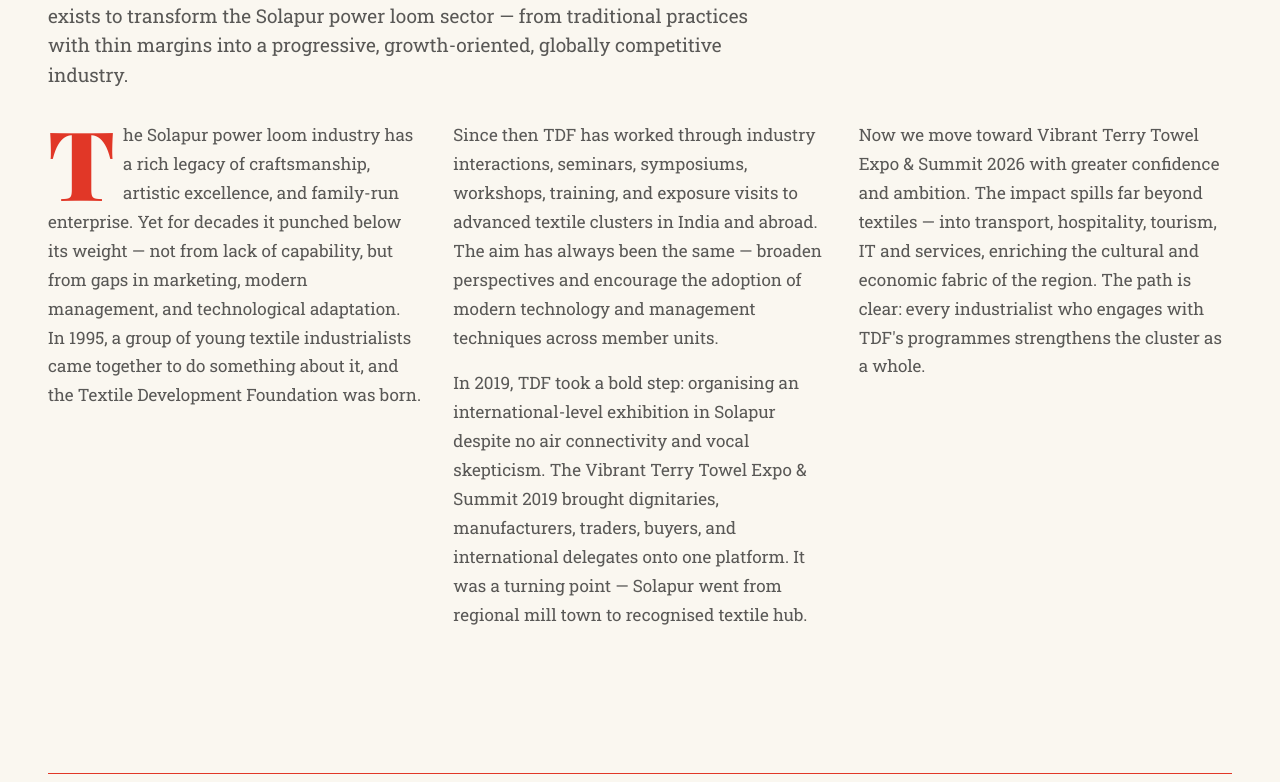
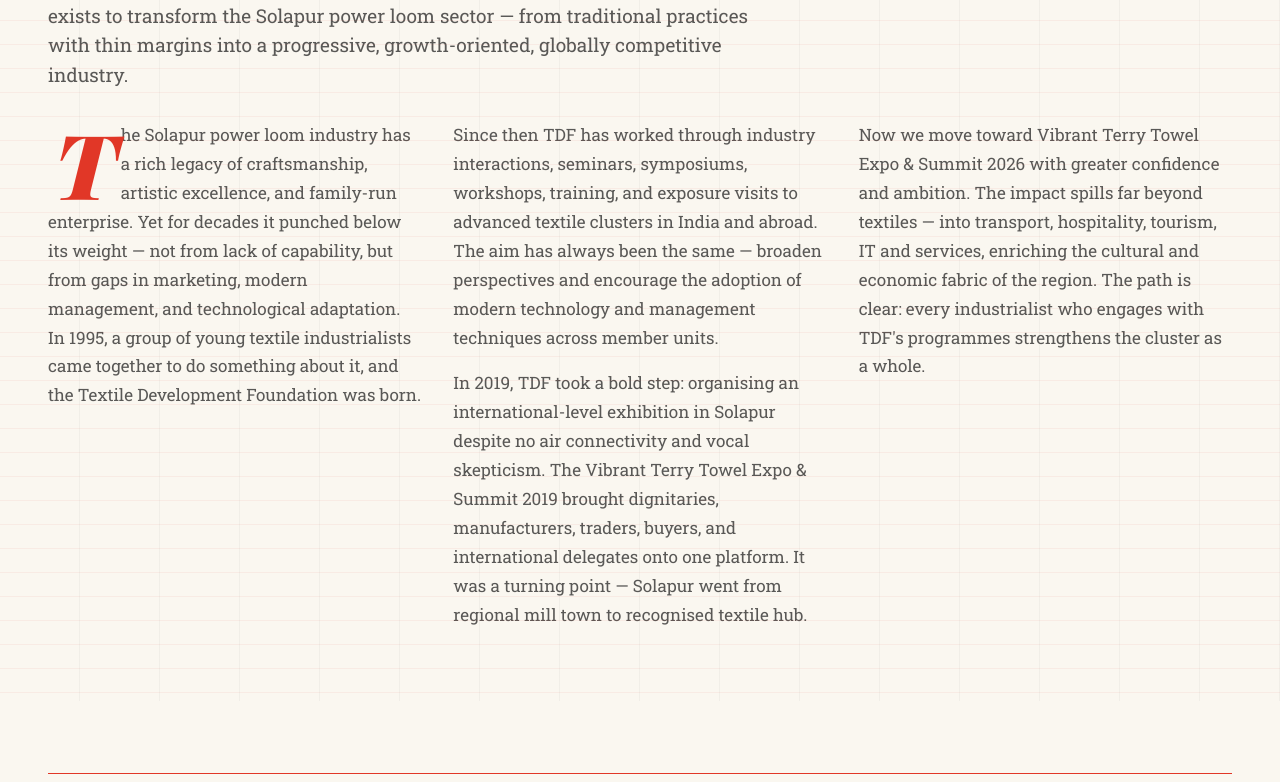
Before and after one commit to Arraj2611/TDF-design-demos, a Next.js app: page /v3 in a window 1280 px wide. Shown: the part 1018-1800 px from the top of the page. Built offline with nearby package versions, Linux system fonts and the light colour scheme.

Commit message:
feat(v3): WarpWeftGrid + animated DropCap signature

```diff
--- a/components/variants/v3/About.tsx
+++ b/components/variants/v3/About.tsx
@@ -1,14 +1,16 @@
 'use client';
 
-import clsx from 'clsx';
 import { useT } from '@/components/shared/LangProvider';
 import { Reveal } from '@/components/shared/Reveal';
 import styles from '@/styles/variants/v3.module.css';
+import { WarpWeftGrid } from './WarpWeftGrid';
+import { DropCap } from './DropCap';
 
 export function About() {
   const a = useT().about;
   return (
     <section id="about" className={styles.section}>
+      <WarpWeftGrid />
       <div className={styles.sectionRule} />
       <Reveal>
         <div className={styles.secHead}>
@@ -19,10 +21,20 @@
         <p className={styles.secLede}>{a.lede}</p>
       </Reveal>
       <Reveal delay={0.05}>
-        <div className={clsx(styles.aboutBody, styles.dropcapParent)}>
-          {a.body.map((p, i) => (
-            <p key={i}>{p}</p>
-          ))}
+        <div className={styles.aboutBody}>
+          {a.body.map((p, i) => {
+            if (i === 0 && p.length > 1) {
+              const first = p.charAt(0);
+              const rest = p.slice(1);
+              return (
+                <p key={i}>
+                  <DropCap letter={first} />
+                  {rest}
+                </p>
+              );
+            }
+            return <p key={i}>{p}</p>;
+          })}
         </div>
       </Reveal>
     </section>
--- /dev/null
+++ b/components/variants/v3/DropCap.tsx
@@ -0,0 +1,55 @@
+'use client';
+import { useEffect, useRef, useState } from 'react';
+import { usePrefersReducedMotion } from '@/lib/useReducedMotion';
+
+export function DropCap({ letter }: { letter: string }) {
+  const ref = useRef<HTMLSpanElement>(null);
+  const reduce = usePrefersReducedMotion();
+  const [animated, setAnimated] = useState(false);
+
+  useEffect(() => {
+    if (reduce) {
+      setAnimated(true);
+      return;
+    }
+    const el = ref.current;
+    if (!el) return;
+    const io = new IntersectionObserver(
+      (entries) => {
+        entries.forEach((e) => {
+          if (e.isIntersecting) {
+            setAnimated(true);
+            io.disconnect();
+          }
+        });
+      },
+      { threshold: 0.5 }
+    );
+    io.observe(el);
+    return () => io.disconnect();
+  }, [reduce]);
+
+  return (
+    <span
+      ref={ref}
+      data-animated={animated || undefined}
+      style={{
+        float: 'left',
+        fontFamily: 'var(--font-playfair), Georgia, serif',
+        fontWeight: 900,
+        fontStyle: 'italic',
+        fontSize: '5.6rem',
+        lineHeight: 0.85,
+        paddingRight: '10px',
+        paddingTop: '4px',
+        color: '#e13727',
+        opacity: animated ? 1 : 0,
+        transform: animated ? 'translateY(0)' : 'translateY(8px)',
+        transition:
+          'opacity 700ms cubic-bezier(0.7, 0, 0.3, 1), transform 700ms cubic-bezier(0.7, 0, 0.3, 1)',
+      }}
+    >
+      {letter}
+    </span>
+  );
+}
--- a/components/variants/v3/Hero.tsx
+++ b/components/variants/v3/Hero.tsx
@@ -3,12 +3,14 @@
 import { useT } from '@/components/shared/LangProvider';
 import { Reveal } from '@/components/shared/Reveal';
 import styles from '@/styles/variants/v3.module.css';
+import { WarpWeftGrid } from './WarpWeftGrid';
 
 export function Hero() {
   const t = useT();
   const h = t.hero;
   return (
     <section id="top" className={styles.hero}>
+      <WarpWeftGrid />
       <Reveal>
         <p className={styles.kicker}>{h.eyebrow}</p>
         <h1 className={styles.heroTitle}>{h.title}</h1>
--- /dev/null
+++ b/components/variants/v3/WarpWeftGrid.tsx
@@ -0,0 +1,25 @@
+export function WarpWeftGrid() {
+  return (
+    <div
+      aria-hidden="true"
+      style={{
+        position: 'absolute',
+        inset: 0,
+        pointerEvents: 'none',
+        backgroundImage: `
+          repeating-linear-gradient(
+            to bottom,
+            transparent 0 23px,
+            rgba(225, 55, 39, 0.06) 23px 24px
+          ),
+          repeating-linear-gradient(
+            to right,
+            transparent 0 79px,
+            rgba(20, 20, 20, 0.04) 79px 80px
+          )
+        `,
+        zIndex: 0,
+      }}
+    />
+  );
+}
--- a/styles/variants/v3.module.css
+++ b/styles/variants/v3.module.css
@@ -159,6 +159,8 @@
 
 /* ===== Hero ===== */
 .hero {
+  position: relative;
+  overflow: hidden;
   padding: 72px 48px 96px;
   max-width: 1280px;
   margin: 0 auto;
@@ -229,6 +231,7 @@
 
 /* ===== Section shell ===== */
 .section {
+  position: relative;
   padding: 72px 48px;
   max-width: 1280px;
   margin: 0 auto;
@@ -873,17 +876,6 @@
   gap: 16px;
 }
 
-/* ===== Drop-cap hook (Task 2 fills) ===== */
-.dropcapParent::first-letter {
-  float: left;
-  font-family: var(--font-playfair);
-  font-weight: 900;
-  font-size: 6rem;
-  line-height: 0.85;
-  padding-right: 8px;
-  color: var(--crimson);
-}
-
 /* ===== Responsive ===== */
 @media (max-width: 1024px) {
   .hero {
```
